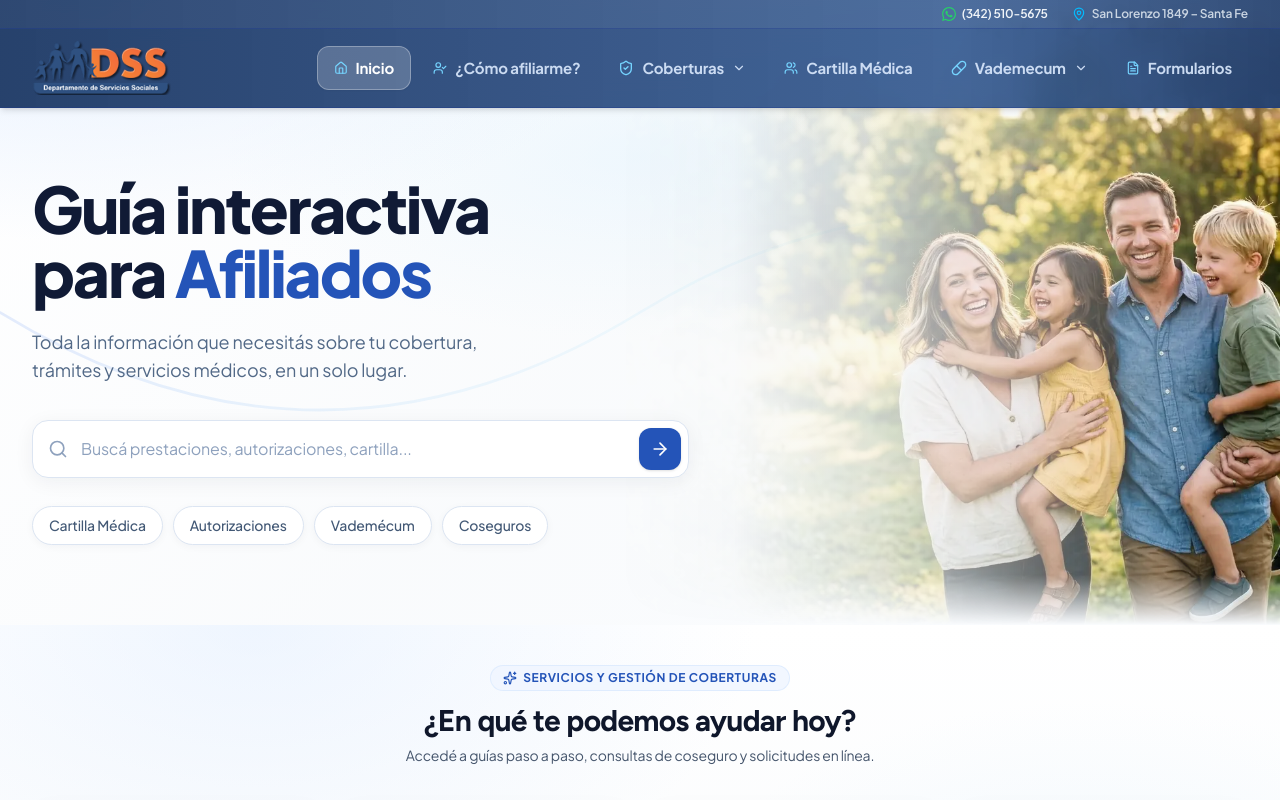
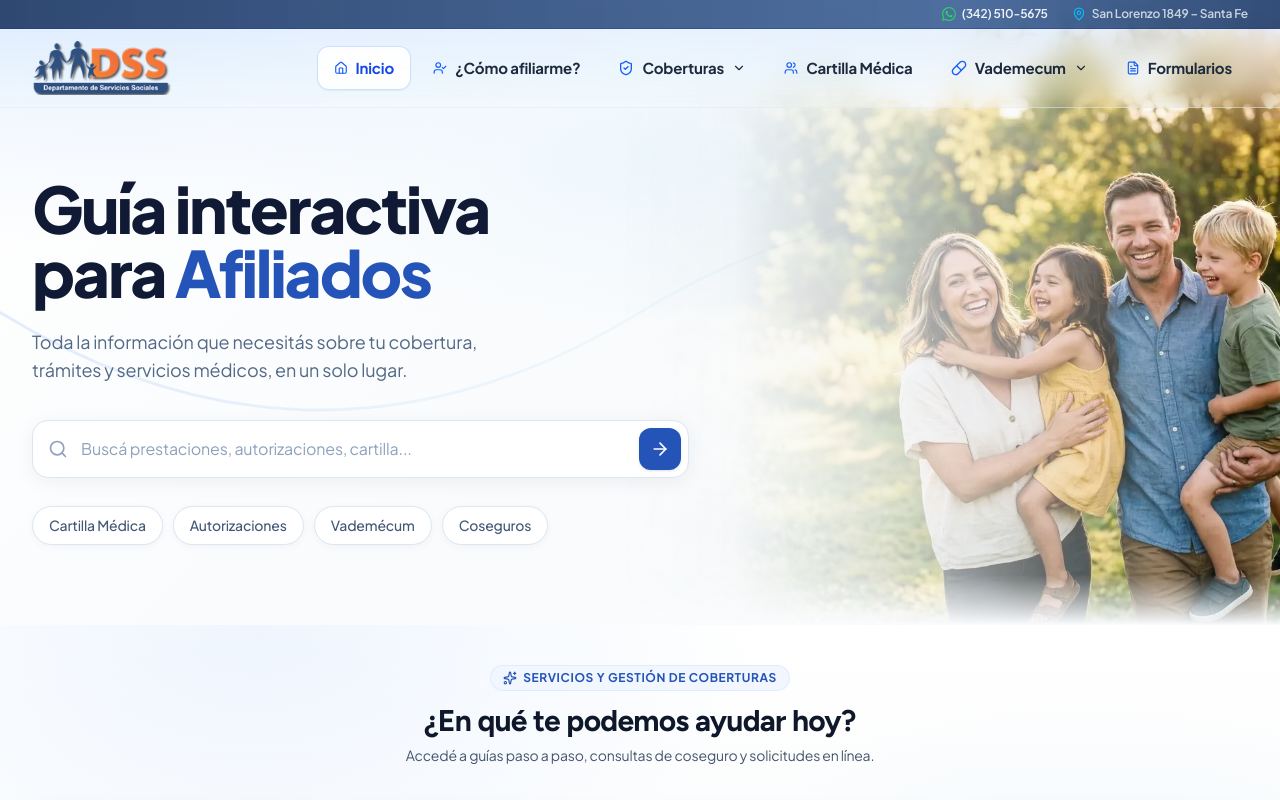
Before and after one commit to KarimServin/guia-interactiva-dss, a Next.js app: page / in a window 1280 px wide. Shown: the top 800 px of the page. Built offline with nearby package versions, Linux system fonts and the light colour scheme.

Commit message:
style(navbar): restore elegant light-blue glassmorphic theme

```diff
--- a/src/components/Header.tsx
+++ b/src/components/Header.tsx
@@ -111,16 +111,18 @@ export const Header: React.FC<HeaderProps> = ({ activeTab = 'guia', onSelectNav
         </div>
       </div>
 
-      {/* Main navbar — matching top bar dark slate-blue gradient */}
+      {/* Main navbar — elegant soft light-blue glassmorphism */}
       <div
-        className={`transition-all duration-300 ease-in-out backdrop-blur-md border-b shadow-md ${
+        className={`transition-all duration-300 ease-in-out ${
           isPastHero
-            ? 'border-blue-800/60 shadow-lg'
-            : 'border-blue-900/40'
+            ? 'bg-gradient-to-r from-blue-50/70 via-sky-100/65 to-blue-50/70 md:from-blue-50/95 md:via-sky-50/90 md:to-blue-50/95 backdrop-blur-xs md:backdrop-blur-xl border-b border-blue-200/60 md:border-blue-200/80 shadow-xs md:shadow-md'
+            : 'bg-gradient-to-b from-blue-100/45 via-sky-50/30 to-transparent md:bg-transparent backdrop-blur-xs md:backdrop-blur-md border-b border-transparent shadow-none'
         }`}
-        style={{
-          background: 'linear-gradient(90deg, rgba(30, 58, 102, 0.96) 0%, rgba(41, 74, 126, 0.93) 45%, rgba(48, 86, 142, 0.90) 75%, rgba(33, 62, 108, 0.96) 100%)'
-        }}>
+        style={
+          !isPastHero
+            ? { background: 'linear-gradient(180deg, rgba(219, 234, 254, 0.55) 0%, rgba(224, 242, 254, 0.30) 65%, rgba(255, 255, 255, 0) 100%)' }
+            : undefined
+        }>
         <div className="max-w-7xl mx-auto px-4 sm:px-6 lg:px-8 h-[72px] sm:h-[78px] flex items-center justify-between gap-4">
 
           {/* Logo */}
@@ -143,9 +145,8 @@ export const Header: React.FC<HeaderProps> = ({ activeTab = 'guia', onSelectNav
 
               const baseBtn = `relative flex items-center gap-2 px-3.5 lg:px-4 py-2.5 text-sm lg:text-[15px] font-bold rounded-xl transition-all duration-200 cursor-pointer group`;
 
-              // High-contrast styles for dark slate-blue background
-              const activeStyle = 'text-white bg-white/20 border border-white/30 shadow-xs';
-              const inactiveStyle = 'text-blue-100/90 hover:text-white hover:bg-white/10';
+              const activeStyle = 'text-blue-700 bg-white/90 border border-blue-200/80 shadow-xs';
+              const inactiveStyle = 'text-slate-800 hover:text-blue-700 hover:bg-white/80';
 
               if (isCoberturas) {
                 return (
@@ -155,7 +156,7 @@ export const Header: React.FC<HeaderProps> = ({ activeTab = 'guia', onSelectNav
                     <button id="nav-coberturas-trigger"
                       onClick={() => handleNavClick(item.id)}
                       className={`${baseBtn} ${isActive ? activeStyle : inactiveStyle}`}>
-                      <Icon className="w-4 h-4 shrink-0 text-sky-300" />
+                      <Icon className="w-4 h-4 shrink-0 text-blue-600" />
                       <span>{item.label}</span>
                       <ChevronDown className={`w-3.5 h-3.5 transition-transform duration-200 ${isCoberturasDropdownOpen ? 'rotate-180' : ''}`} />
                     </button>
@@ -187,7 +188,7 @@ export const Header: React.FC<HeaderProps> = ({ activeTab = 'guia', onSelectNav
                     onMouseLeave={() => setIsVademecumDropdownOpen(false)}>
                     <button id="nav-vademecum-trigger"
                       className={`${baseBtn} ${isActive ? activeStyle : inactiveStyle}`}>
-                      <Icon className="w-4 h-4 shrink-0 text-sky-300" />
+                      <Icon className="w-4 h-4 shrink-0 text-blue-600" />
                       <span>{item.label}</span>
                       <ChevronDown className={`w-3.5 h-3.5 transition-transform duration-200 ${isVademecumDropdownOpen ? 'rotate-180' : ''}`} />
                     </button>
@@ -212,7 +213,7 @@ export const Header: React.FC<HeaderProps> = ({ activeTab = 'guia', onSelectNav
               return (
                 <button key={item.id} onClick={() => handleNavClick(item.id)}
                   className={`${baseBtn} ${isActive ? activeStyle : inactiveStyle}`}>
-                  <Icon className="w-3.5 h-3.5 shrink-0 text-sky-300" />
+                  <Icon className="w-3.5 h-3.5 shrink-0 text-blue-600" />
                   <span>{item.label}</span>
                 </button>
               );
@@ -222,9 +223,9 @@ export const Header: React.FC<HeaderProps> = ({ activeTab = 'guia', onSelectNav
           {/* Hamburger */}
           <button
             onClick={() => setIsMobileMenuOpen(!isMobileMenuOpen)}
-            className="md:hidden p-2 rounded-xl hover:bg-white/10 text-white transition-colors cursor-pointer"
+            className="md:hidden p-2 rounded-xl hover:bg-slate-100 text-slate-600 transition-colors cursor-pointer"
             aria-label="Toggle Menu">
-            {isMobileMenuOpen ? <X className="w-5 h-5 text-white" /> : <Menu className="w-5 h-5 text-white" />}
+            {isMobileMenuOpen ? <X className="w-5 h-5" /> : <Menu className="w-5 h-5" />}
           </button>
         </div>
       </div>
```
